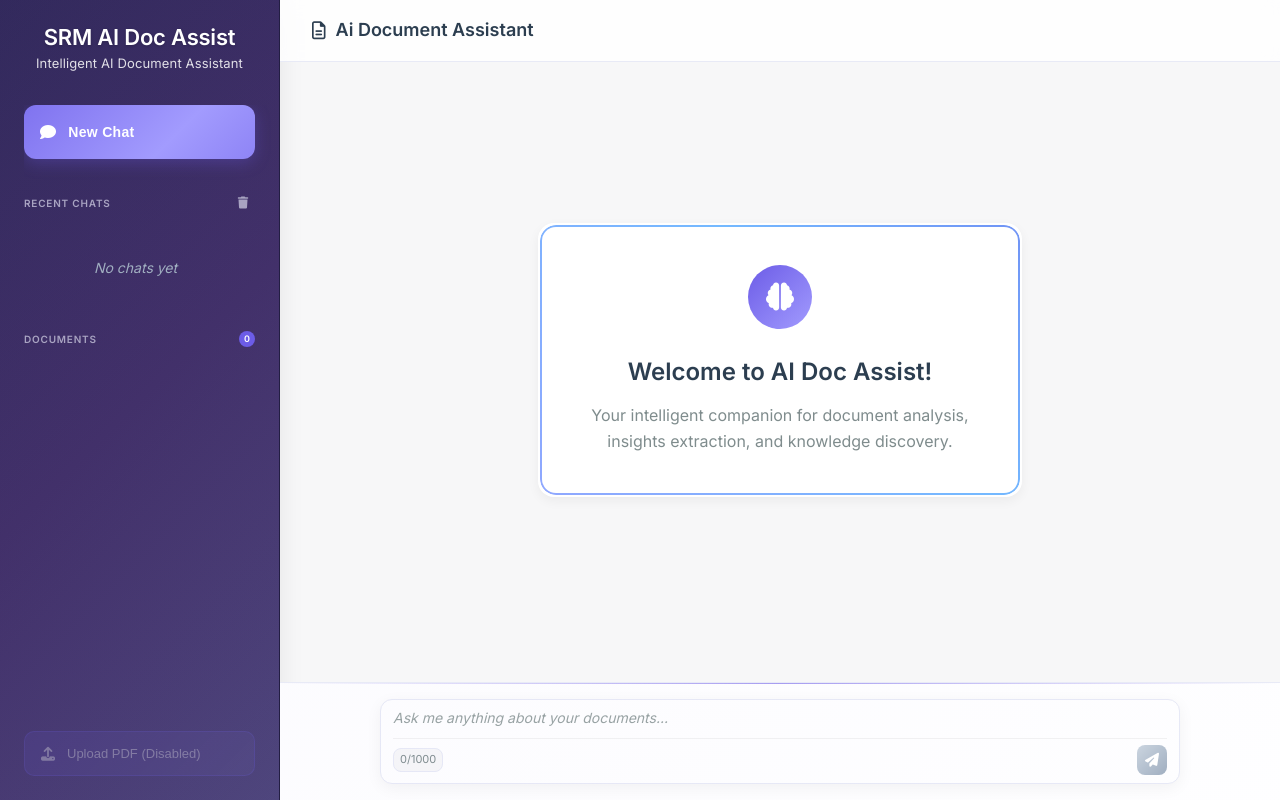
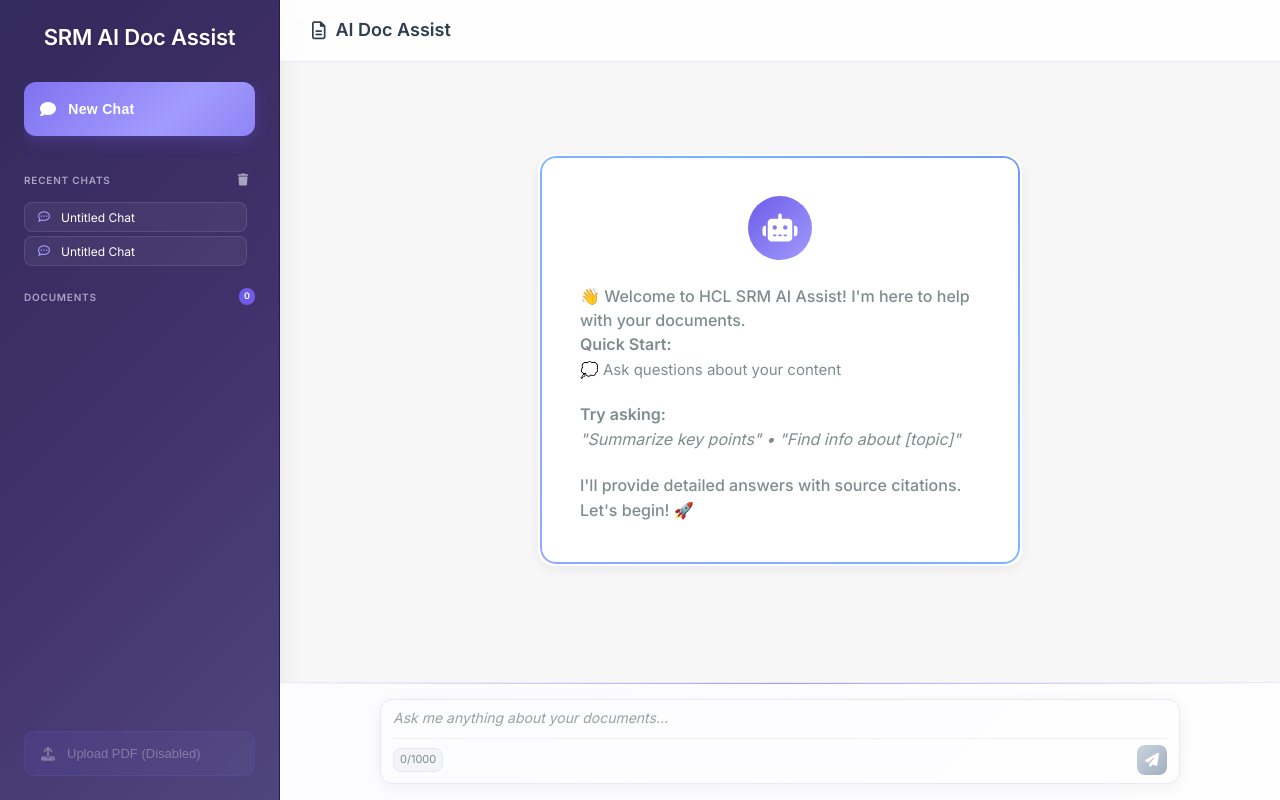
Before and after one commit to Venkatesh-108/SRM_RAG_FINAL, a FastAPI app: page / in a window 1280 px wide. Run offline with FastAPI, Linux system fonts and the light colour scheme; data that the repository does not hold is empty.

Commit message:
chat interface.

```diff
--- a/templates/index.html
+++ b/templates/index.html
@@ -24,7 +24,7 @@
                 <div class="logo">
                     <div class="logo-text">
                         <h2>SRM AI Doc Assist</h2>
-                        <p>Intelligent AI Document Assistant</p>
+                        <!-- <p>Intelligent AI Document Assistant</p> -->
                     </div>
                 </div>
             </div>
@@ -74,7 +74,7 @@
                     <button class="mobile-menu-btn" id="mobileMenuBtn">
                         <i class="fas fa-bars"></i>
                     </button>
-                    <h1><i class="far fa-file-alt"></i> Ai Document Assistant</h1>
+                    <h1><i class="far fa-file-alt"></i> AI Doc Assist</h1>
                 </div>
             </header>
 
@@ -82,10 +82,25 @@
                 <div class="welcome-container" id="welcomeContainer">
                     <div class="welcome-message">
                         <div class="welcome-icon">
-                            <i class="fas fa-brain"></i>
+                            <i class="fas fa-robot"></i>
                         </div>
-                        <h2>Welcome to AI Doc Assist!</h2>
-                        <p>Your intelligent companion for document analysis, insights extraction, and knowledge discovery.</p>
+                        <div class="welcome-content">
+                            <p class="welcome-text">👋 Welcome to HCL SRM AI Assist! I'm here to help with your documents.</p>
+
+                            <div class="quick-start">
+                                <p class="section-title">Quick Start:</p>
+                                <ul class="start-steps">
+                                    <li>💭 Ask questions about your content</li>
+                                </ul>
+                            </div>
+
+                            <div class="try-asking">
+                                <p class="section-title">Try asking:</p>
+                                <p class="example-prompts">"Summarize key points" • "Find info about [topic]"</p>
+                            </div>
+
+                            <p class="welcome-footer">I'll provide detailed answers with source citations. Let's begin! 🚀</p>
+                        </div>
                     </div>
                 </div>
 
--- a/templates/static/css/style.css
+++ b/templates/static/css/style.css
@@ -588,6 +588,59 @@
     margin: 0 auto;
     position: relative;
     z-index: 1;
+}
+
+.welcome-content {
+    text-align: left;
+    max-width: 500px;
+    margin: 0 auto;
+}
+
+.welcome-text {
+    font-size: 18px;
+    font-weight: 500;
+    color: var(--text-primary-light);
+    margin-bottom: 24px;
+    line-height: 1.5;
+}
+
+.quick-start, .try-asking {
+    margin-bottom: 20px;
+}
+
+.section-title {
+    font-size: 16px;
+    font-weight: 600;
+    color: var(--text-primary-light);
+    margin-bottom: 8px;
+}
+
+.start-steps {
+    list-style: none;
+    padding: 0;
+    margin: 0;
+}
+
+.start-steps li {
+    font-size: 15px;
+    color: var(--text-secondary-light);
+    margin-bottom: 8px;
+    padding-left: 0;
+}
+
+.example-prompts {
+    font-size: 15px;
+    color: var(--text-secondary-light);
+    font-style: italic;
+    margin: 0;
+}
+
+.welcome-footer {
+    font-size: 16px;
+    color: var(--text-primary-light);
+    font-weight: 500;
+    margin-top: 20px;
+    margin-bottom: 0;
 }
 
 .initial-ai-message {
```
Also changed, not shown: README.md, storage/chat_sessions/session_1756965586.268631.json (added), storage/chat_sessions/session_1756965623.373826.json (added).
